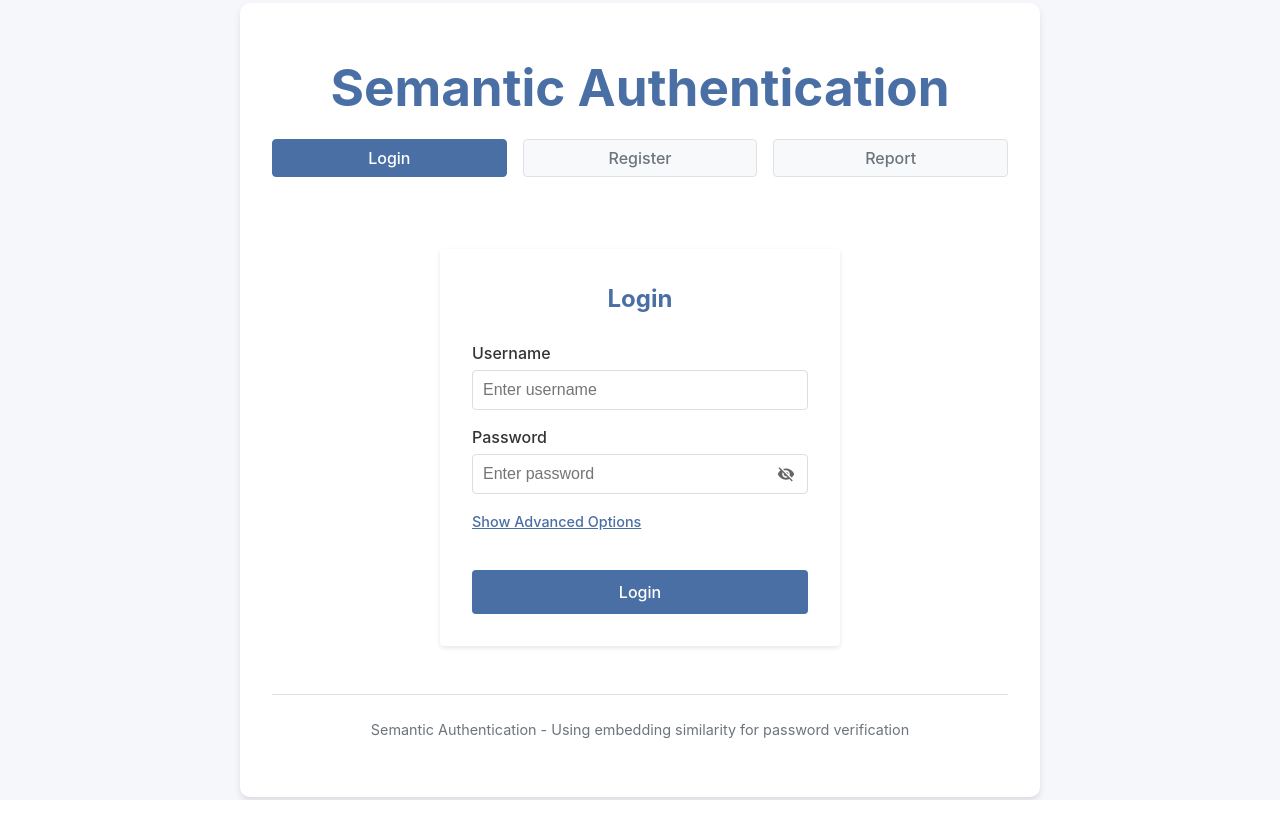
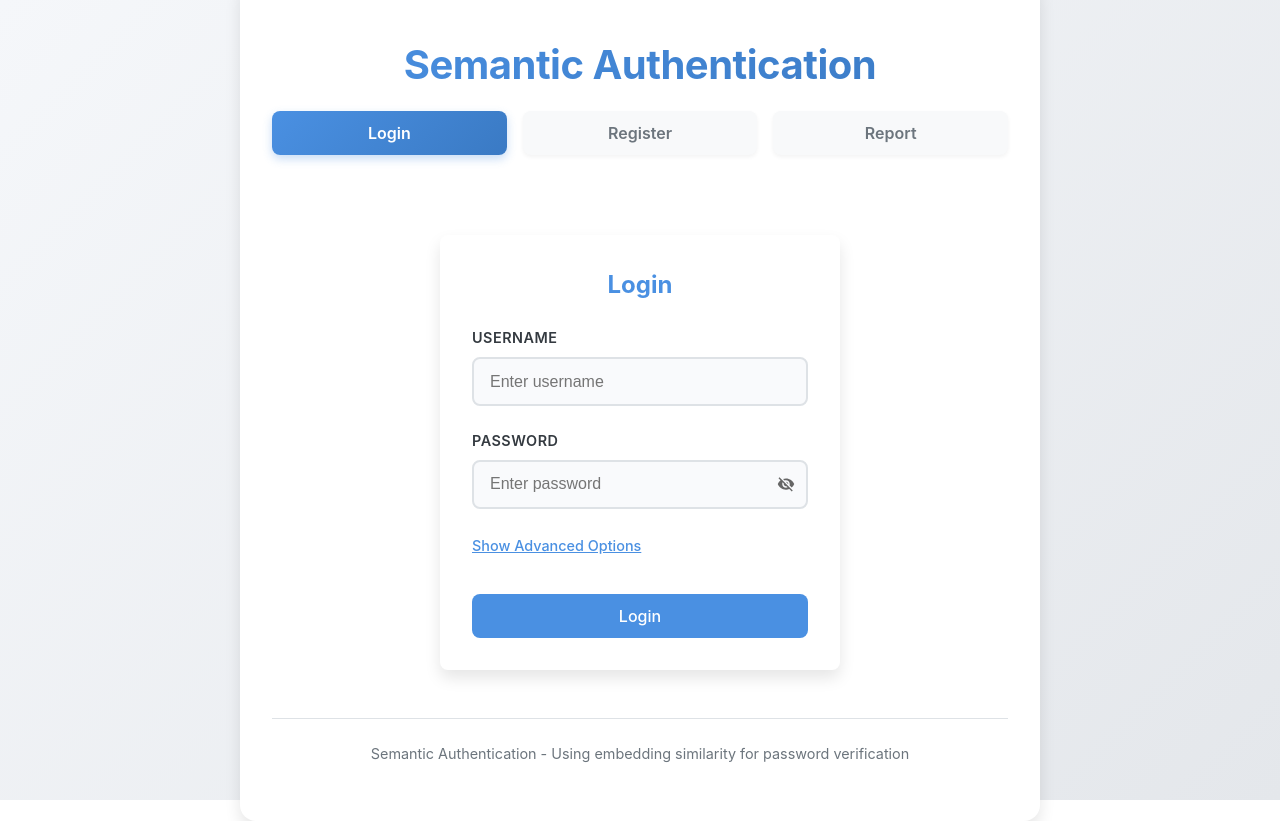
Before and after one commit to JasonMadeSomething/semanticAuth, a React (Vite) app in the folder frontend/: page / in a window 1280 px wide. Before the commit the page ends 800 px from the top, so only its background shows below. Built offline with nearby package versions, Linux system fonts and the light colour scheme.

Commit message:
Make it pretty

```diff
--- a/frontend/src/App.css
+++ b/frontend/src/App.css
@@ -1,16 +1,19 @@
 /* Modern CSS for Semantic Authentication App */
 :root {
-  --primary-color: #4a6fa5;
-  --primary-hover: #3a5a8c;
+  --primary-color: #4a90e2;
+  --primary-hover: #3a7ac4;
   --secondary-color: #6c757d;
   --success-color: #28a745;
   --danger-color: #dc3545;
   --light-color: #f8f9fa;
   --dark-color: #343a40;
   --border-color: #dee2e6;
-  --border-radius: 4px;
-  --box-shadow: 0 2px 5px rgba(0, 0, 0, 0.1);
+  --border-radius: 8px;
+  --box-shadow: 0 8px 16px rgba(0, 0, 0, 0.1);
   --transition: all 0.3s ease;
+  --gradient-primary: linear-gradient(135deg, #4a90e2 0%, #3a7ac4 100%);
+  --gradient-success: linear-gradient(135deg, #28a745 0%, #218838 100%);
+  --gradient-danger: linear-gradient(135deg, #dc3545 0%, #c82333 100%);
 }
 
 * {
@@ -25,7 +28,7 @@ body {
     sans-serif;
   -webkit-font-smoothing: antialiased;
   -moz-osx-font-smoothing: grayscale;
-  background-color: #f5f7fa;
+  background: linear-gradient(135deg, #f5f7fa 0%, #e4e7eb 100%);
   color: #333;
   margin: 0;
   padding: 0;
@@ -52,46 +55,73 @@ body {
   margin: 0 auto;
   padding: 2rem;
   background-color: white;
-  border-radius: 10px;
-  box-shadow: 0 4px 6px rgba(0, 0, 0, 0.1);
+  border-radius: 16px;
+  box-shadow: var(--box-shadow);
+  position: relative;
+  overflow: hidden;
+}
+
+.app-container::before {
+  content: '';
+  position: absolute;
+  top: 0;
+  left: 0;
+  width: 100%;
+  height: 5px;
+  background: var(--gradient-primary);
 }
 
 /* Header & Navigation */
 .app-header {
-  padding: 1.5rem 0;
+  padding: 2rem 0 1.5rem;
   text-align: center;
 }
 
 .app-header h1 {
   margin-bottom: 1.5rem;
   color: var(--primary-color);
+  font-size: 2.5rem;
+  font-weight: 700;
+  letter-spacing: -0.5px;
+  background: var(--gradient-primary);
+  -webkit-background-clip: text;
+  -webkit-text-fill-color: transparent;
+  background-clip: text;
+  text-fill-color: transparent;
 }
 
 .app-nav {
   display: flex;
   justify-content: center;
   gap: 1rem;
-  margin-bottom: 2rem;
+  margin-bottom: 2.5rem;
+  position: relative;
+  z-index: 1;
 }
 
 .app-nav button {
-  padding: 0.5rem 1.5rem;
+  padding: 0.75rem 2rem;
   background-color: var(--light-color);
-  border: 1px solid var(--border-color);
+  border: none;
   border-radius: var(--border-radius);
   color: var(--secondary-color);
   cursor: pointer;
   transition: var(--transition);
+  font-weight: 600;
+  box-shadow: 0 2px 4px rgba(0, 0, 0, 0.05);
 }
 
 .app-nav button:hover {
   background-color: var(--border-color);
+  transform: translateY(-2px);
+  box-shadow: 0 4px 8px rgba(0, 0, 0, 0.1);
 }
 
 .app-nav button.active {
-  background-color: var(--primary-color);
+  background: var(--gradient-primary);
   color: white;
   border-color: var(--primary-color);
+  box-shadow: 0 4px 10px rgba(74, 144, 226, 0.3);
 }
 
 /* Main Content */
@@ -120,22 +150,36 @@ body {
   color: var(--primary-color);
 }
 
+/* Forms */
 .form-group {
-  margin-bottom: 15px;
+  margin-bottom: 1.5rem;
 }
 
 .form-group label {
   display: block;
-  margin-bottom: 5px;
-  font-weight: 500;
+  margin-bottom: 0.5rem;
+  font-weight: 600;
+  color: var(--dark-color);
+  font-size: 0.9rem;
+  letter-spacing: 0.5px;
+  text-transform: uppercase;
 }
 
 .form-group input {
   width: 100%;
-  padding: 10px;
-  border: 1px solid #ddd;
-  border-radius: 4px;
-  font-size: 16px;
+  padding: 0.85rem 1rem;
+  border: 2px solid var(--border-color);
+  border-radius: var(--border-radius);
+  font-size: 1rem;
+  transition: var(--transition);
+  background-color: #f9fafc;
+}
+
+.form-group input:focus {
+  outline: none;
+  border-color: var(--primary-color);
+  box-shadow: 0 0 0 3px rgba(74, 144, 226, 0.2);
+  background-color: #fff;
 }
 
 .password-input-container {
```
